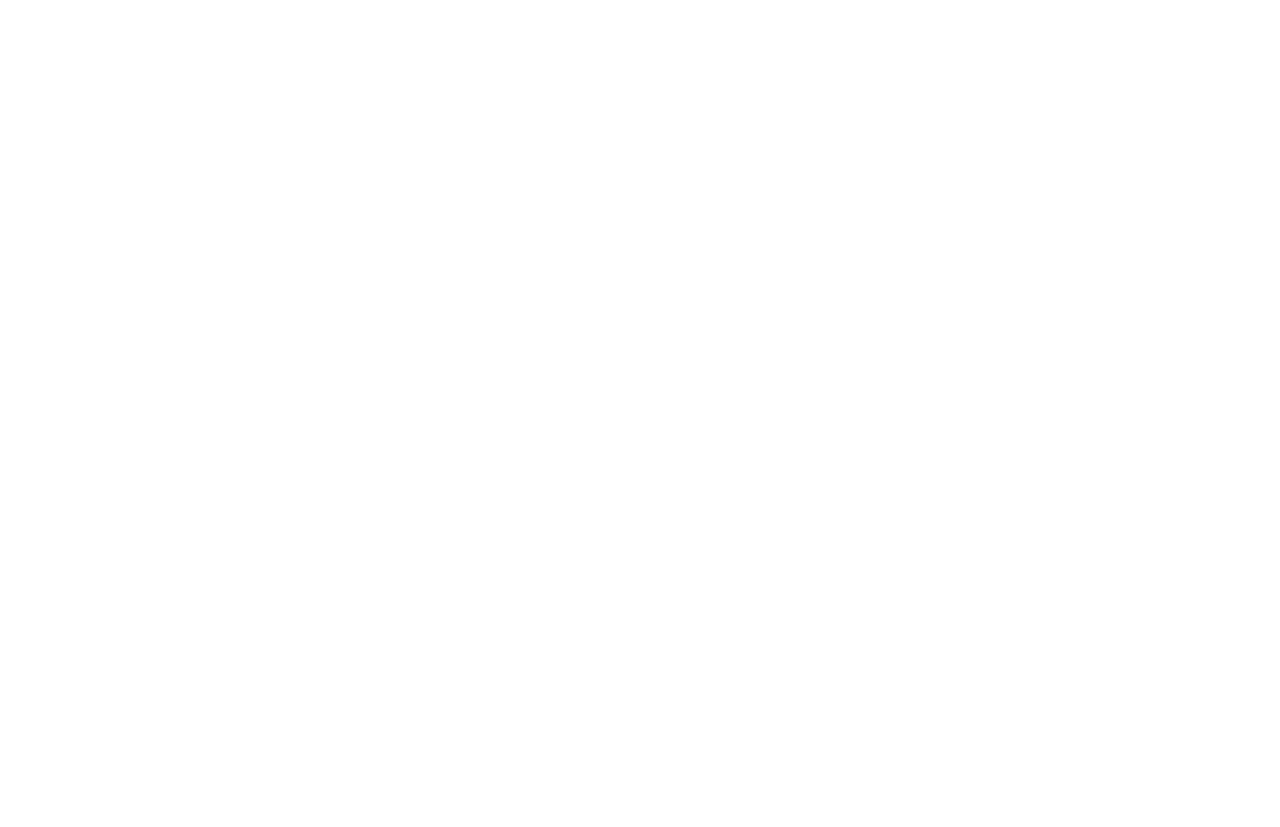
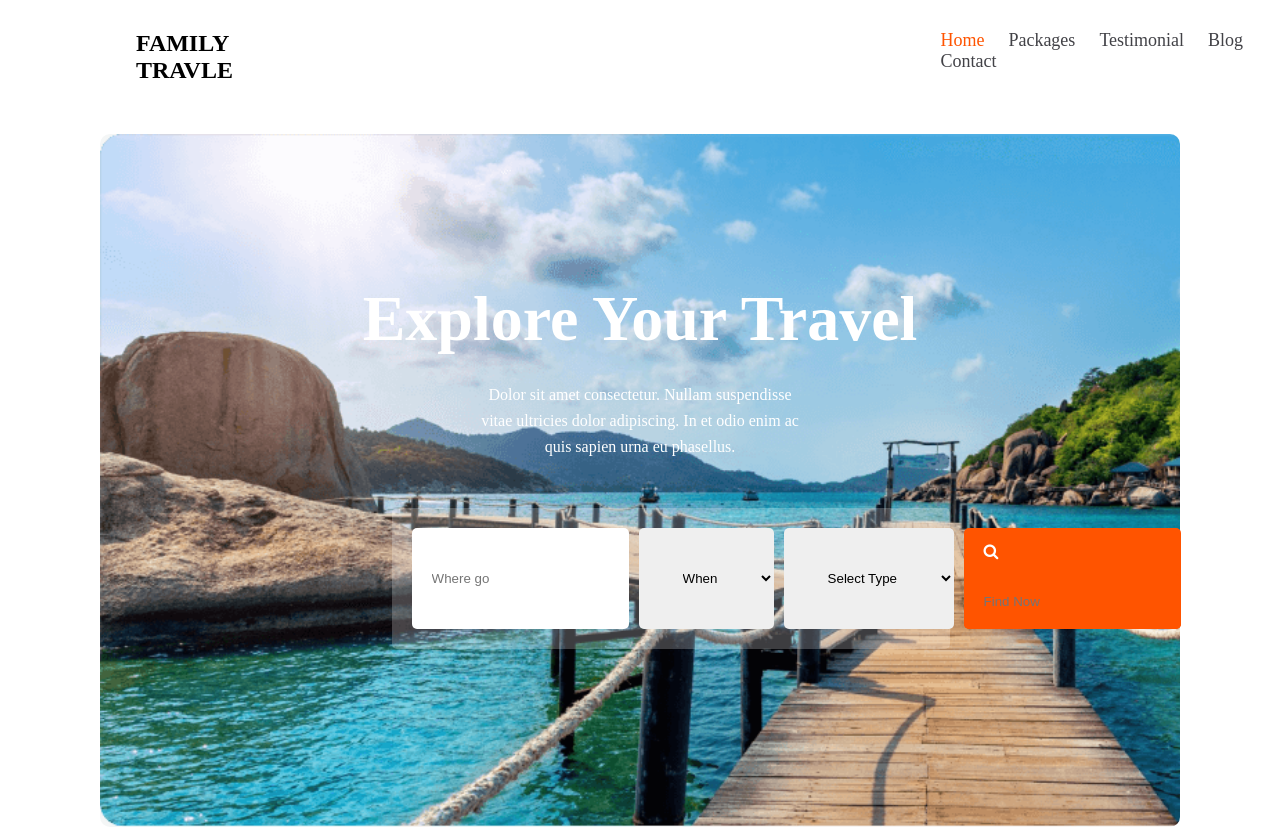
Before and after one commit to 1997Maruf/family-travle, a plain HTML site: page index.html in a window 1280 px wide. Before the commit the page ends 800 px from the top, so only its background shows below. Drawn offline with Linux system fonts and the light colour scheme.

Commit message:
fimily travle website header section

```diff
--- a/index.html
+++ b/index.html
@@ -11,5 +11,46 @@
     <link rel="stylesheet" href="style/style.css" />
     <title>Family travle</title>
   </head>
-  <body></body>
+  <body>
+    <header>
+      <section class="nav-section">
+        <div class="nav-container">
+          <div class="nav-logo">
+            <h2 class="family-travle">FAMILY TRAVLE</h2>
+          </div>
+          <div class="nav-bar">
+            <a style="color: #ff5400">Home</a>
+            <a>Packages</a>
+            <a>Testimonial</a>
+            <a>Blog</a>
+            <a>Contact</a>
+          </div>
+        </div>
+      </section>
+      <section class="header-benner">
+        <div class="banner">
+          <h1 class="banner-title">Explore Your Travel</h1>
+          <p class="banner-description">
+            Dolor sit amet consectetur. Nullam suspendisse vitae ultricies dolor
+            adipiscing. In et odio enim ac quis sapien urna eu phasellus.
+          </p>
+        </div>
+        <div class="banner-input">
+          <input type="text" placeholder="Where go" class="Where" />
+          <select class="select-type">
+            <option class="select-option" value="When">When</option>
+          </select>
+          <select class="select-type">
+            <option class="select-option" value="Select Type">
+              Select Type
+            </option>
+          </select>
+          <div class="find-now">
+            <i class="fa fa-search" aria-hidden="true"></i>
+            <input type="text" placeholder="Find Now" class="find" />
+          </div>
+        </div>
+      </section>
+    </header>
+  </body>
 </html>
```
